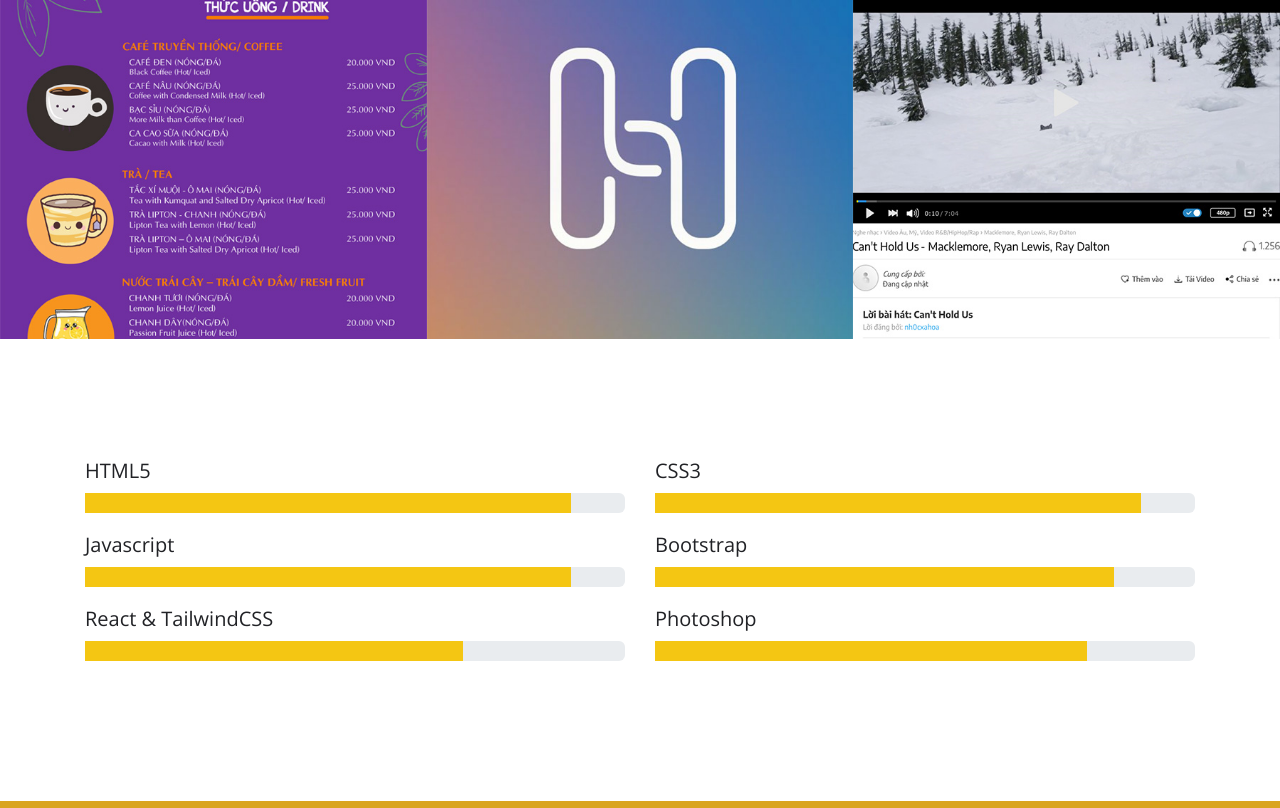
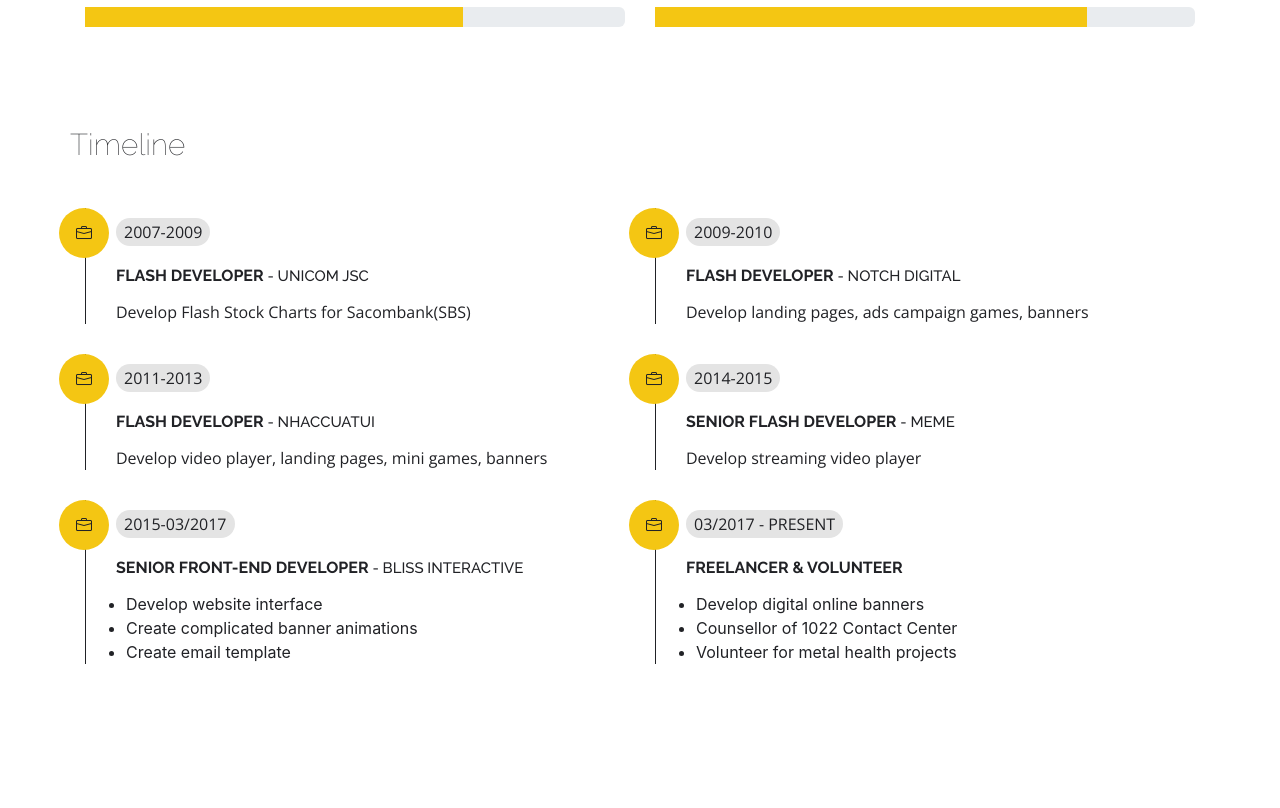
Before and after one commit to tqnhat/bbot, a website: page index.html in a window 1280 px wide. Shown: the part 1238-2046 px from the top of the page. Drawn offline with nearby package versions, Linux system fonts and the light colour scheme.

Commit message:
- Remove Skill on Menu - Move Skill & Timeline to About

```diff
--- a/index.html
+++ b/index.html
@@ -61,7 +61,6 @@
                         <li class="nav-item"><a class="smooth-scroll nav-link active" href="#home">home</a></li>
                         <li class="nav-item"><a class="smooth-scroll nav-link" href="#about">about</a></li>
                         <li class="nav-item"><a class="smooth-scroll nav-link" href="#portfolio">portfolio</a></li>
-                        <li class="nav-item"><a class="smooth-scroll nav-link" href="#skill">skill</a></li>
                         <li class="nav-item"><a class="smooth-scroll nav-link" href="#testimonials">testimonials</a></li>
                     </ul>
                 </div>
@@ -73,7 +72,6 @@
                             <li class="nav-item"><a class="smooth-scroll nav-link active" href="#home">home</a></li>
                             <li class="nav-item"><a class="smooth-scroll nav-link" href="#about">about</a></li>
                             <li class="nav-item"><a class="smooth-scroll nav-link" href="#portfolio">portfolio</a></li>
-                            <li class="nav-item"><a class="smooth-scroll nav-link" href="#skill">skill</a></li>
                             <li class="nav-item"><a class="smooth-scroll nav-link" href="#testimonials">testimonials</a></li>
                         </ul>
                     </div>
@@ -116,12 +114,15 @@
 
      <!--ABOUT-->
      <section id="about" class="section-about">
-        <div class="u-content-box-medium">
+        <div class="u-content-box-big">
             <div class="container">
                 <div class="row">
+                    <div class="horizontal-heading">
+                        <h5>About Me</h5>
+                        <h2>A Happy Developer</h2>
+                    </div>
                     <div class="col-sm-12">
                         <div class="about-text">
-                            <h2 class="horizontal-heading">A Happy Developer</h2>
                             <p>
                                 Technology can make life better. In particular, web applications play a large part in improving the quality of life.
                                 Therefore, I love to learn and apply new technologies to build web applications.
@@ -139,6 +140,191 @@
                         </div>
                     </div>
                 </div>
+                <!--SKILL-->
+                <div class="row">
+                    <div class="horizontal-heading u-margin-top-medium u-margin-bottom-small">
+                        <h2>Skills</h2>
+                    </div>
+                    <!--Skill 01-->
+                    <div class="col-sm-6">
+                        <div id="skill" class="skill">
+                            <h4>HTML5</h4>
+                            <div class="progress">
+                                <div class="progress-bar"
+                                    role="progressbar"
+                                    aria-valuenow="90"
+                                    aria-valuemin="0"
+                                    aria-valuemax="100"
+                                    style="width: 0%;">
+
+                                    <span>90%</span>
+                                </div>
+                            </div>
+                        </div>
+                    </div>
+                    <!--Skill 02-->
+                    <div class="col-sm-6">
+                        <div class="skill">
+                            <h4>CSS3</h4>
+                            <div class="progress">
+                                <div class="progress-bar"
+                                    role="progressbar"
+                                    aria-valuenow="90"
+                                    aria-valuemin="0"
+                                    aria-valuemax="100"
+                                    style="width: 0%;">
+
+                                    <span>90%</span>
+                                </div>
+                            </div>
+                        </div>
+                    </div>
+                    <!--Skill 03-->
+                    <div class="col-sm-6">
+                        <div class="skill">
+                            <h4>Javascript</h4>
+                            <div class="progress">
+                                <div class="progress-bar"
+                                    role="progressbar"
+                                    aria-valuenow="90"
+                                    aria-valuemin="0"
+                                    aria-valuemax="100"
+                                    style="width: 0%;">
+
+                                    <span>90%</span>
+                                </div>
+                            </div>
+                        </div>
+                    </div>
+                    <!--Skill 04-->
+                    <div class="col-sm-6">
+                        <div class="skill">
+                            <h4>Bootstrap</h4>
+                            <div class="progress">
+                                <div class="progress-bar"
+                                role="progressbar"
+                                    aria-valuenow="85"
+                                    aria-valuemin="0"
+                                    aria-valuemax="100"
+                                    style="width: 0%;">
+
+                                    <span>85%</span>
+                                </div>
+                            </div>
+                        </div>
+                    </div>
+                    <!--Skill 05-->
+                    <div class="col-sm-6">
+                        <div class="skill">
+                            <h4>React & TailwindCSS</h4>
+                            <div class="progress">
+                                <div class="progress-bar"
+                                role="progressbar"
+                                aria-valuenow="70"
+                                aria-valuemin="0"
+                                aria-valuemax="100"
+                                style="width: 0%;">
+
+                                <span>70%</span>
+                            </div>
+                            </div>
+                        </div>
+                    </div>
+                    <!--Skill 06-->
+                    <div class="col-sm-6">
+                        <div class="skill">
+                            <h4>Photoshop</h4>
+                            <div class="progress">
+                                <div class="progress-bar"
+                                    role="progressbar"
+                                    aria-valuenow="80"
+                                    aria-valuemin="0"
+                                    aria-valuemax="100"
+                                    style="width: 0%;">
+
+                                    <span>80%</span>
+                                </div>
+                            </div>
+                        </div>
+                    </div>
+                </div>
+                <!--SKILL END-->
+
+                <!-- TIMELINE -->
+                <div class="row">
+                    <div class="horizontal-heading u-margin-top-medium u-margin-bottom-small">
+                        <h2>Timeline</h2>
+                    </div>
+                    <div class="col-md-6 col-sm-12">
+                        <div class="timeline-item">
+                            <div class="tl-icon">
+                                <i class="bi bi-briefcase"></i>
+                            </div>
+                            <p class="tl-duration">2007-2009</p>
+                            <h5>Flash Developer <span> - Unicom JSC</span></h5>
+                            <p>Develop Flash Stock Charts for Sacombank(SBS)</p>
+                        </div>
+                    </div>
+                    <div class="col-md-6 col-sm-12">
+                        <div class="timeline-item">
+                            <div class="tl-icon">
+                                <i class="bi bi-briefcase"></i>
+                            </div>
+                            <p class="tl-duration">2009-2010</p>
+                            <h5>Flash Developer <span> - Notch Digital</span></h5>
+                            <p>Develop landing pages, ads campaign games, banners</p>
+                        </div>
+                    </div>
+                    <div class="col-md-6 col-sm-12">
+                        <div class="timeline-item">
+                            <div class="tl-icon">
+                                <i class="bi bi-briefcase"></i>
+                            </div>
+                            <p class="tl-duration">2011-2013</p>
+                            <h5>Flash Developer <span> - Nhaccuatui</span></h5>
+                            <p>Develop video player, landing pages, mini games, banners</p>
+                        </div>
+                    </div>
+                    <div class="col-md-6 col-sm-12">
+                        <div class="timeline-item">
+                            <div class="tl-icon">
+                                <i class="bi bi-briefcase"></i>
+                            </div>
+                            <p class="tl-duration">2014-2015</p>
+                            <h5>Senior Flash Developer <span> - Meme</span></h5>
+                            <p>Develop streaming video player</p>
+                        </div>
+                    </div>
+                    <div class="col-md-6 col-sm-12">
+                        <div class="timeline-item">
+                            <div class="tl-icon">
+                                <i class="bi bi-briefcase"></i>
+                            </div>
+                            <p class="tl-duration">2015-03/2017</p>
+                            <h5>Senior Front-end Developer <span> - Bliss Interactive</span></h5>
+                            <ul>
+                                <li>Develop website interface</li>
+                                <li>Create complicated banner animations</li>
+                                <li>Create email template</li>
+                            </ul>
+                        </div>
+                    </div>
+                    <div class="col-md-6 col-sm-12">
+                        <div class="timeline-item">
+                            <div class="tl-icon">
+                                <i class="bi bi-briefcase"></i>
+                            </div>
+                            <p class="tl-duration">03/2017 - Present</p>
+                            <h5>Freelancer & Volunteer</h5>
+                            <ul>
+                                <li>Develop digital online banners</li>
+                                <li>Counsellor of 1022 Contact Center</li>
+                                <li>Volunteer for metal health projects</li>
+                            </ul>
+                        </div>
+                    </div>
+                </div>
+                <!-- TIMELINE END-->
             </div>
         </div>
     </section>
@@ -252,136 +438,6 @@
     </section>
     <!--PORTFOLIO END-->
 
-    <!--SKILL-->
-    <section id="skill" class="section-skill">
-        <div class="u-content-box-big">
-            <div class="container">
-                <div class="row">
-                    <!--Skill 01-->
-                    <div class="col-sm-6">
-                        <div class="skill">
-                            <h4>HTML5</h4>
-                            <div class="progress">
-                                <div class="progress-bar"
-                                    role="progressbar"
-                                    aria-valuenow="90"
-                                    aria-valuemin="0"
-                                    aria-valuemax="100"
-                                    style="width: 0%;">
-
-                                    <span>90%</span>
-                                </div>
-                            </div>
-                        </div>
-                    </div>
-                    <!--Skill 02-->
-                    <div class="col-sm-6">
-                        <div class="skill">
-                            <h4>CSS3</h4>
-                            <div class="progress">
-                                <div class="progress-bar"
-                                    role="progressbar"
-                                    aria-valuenow="90"
-                                    aria-valuemin="0"
-                                    aria-valuemax="100"
-                                    style="width: 0%;">
-
-                                    <span>90%</span>
-                                </div>
-                            </div>
-                        </div>
-                    </div>
-                    <!--Skill 03-->
-                    <div class="col-sm-6">
-                        <div class="skill">
-                            <h4>Javascript</h4>
-                            <div class="progress">
-                                <div class="progress-bar"
-                                    role="progressbar"
-                                    aria-valuenow="90"
-                                    aria-valuemin="0"
-                                    aria-valuemax="100"
-                                    style="width: 0%;">
-
-                                    <span>90%</span>
-                                </div>
-                            </div>
-                        </div>
-                    </div>
-                    <!--Skill 04-->
-                    <div class="col-sm-6">
-                        <div class="skill">
-                            <h4>Bootstrap</h4>
-                            <div class="progress">
-                                <div class="progress-bar"
-                                role="progressbar"
-                                    aria-valuenow="85"
-                                    aria-valuemin="0"
-                                    aria-valuemax="100"
-                                    style="width: 0%;">
-
-                                    <span>85%</span>
-                                </div>
-                            </div>
-                        </div>
-                    </div>
-                    <!--Skill 05-->
-                    <div class="col-sm-6">
-                        <div class="skill">
-                            <h4>React & TailwindCSS</h4>
-                            <div class="progress">
-                                <div class="progress-bar"
-                                role="progressbar"
-                                aria-valuenow="70"
-                                aria-valuemin="0"
-                                aria-valuemax="100"
-                                style="width: 0%;">
-
-                                <span>70%</span>
-                            </div>
-                            </div>
-                        </div>
-                    </div>
-                    <!--Skill 06-->
-                    <div class="col-sm-6">
-                        <div class="skill">
-                            <h4>Photoshop</h4>
-                            <div class="progress">
-                                <div class="progress-bar"
-                                    role="progressbar"
-                                    aria-valuenow="80"
-                                    aria-valuemin="0"
-                                    aria-valuemax="100"
-                                    style="width: 0%;">
-
-                                    <span>80%</span>
-                                </div>
-                            </div>
-                        </div>
-                    </div>
-                </div>
-            </div>
-        </div>
-    </section>
-    <!--SKILL END-->
-
-    <!-- TIMELINE -->
-    <section id="timeline">
-        <div class="u-content-box-big">
-            <div class="container">
-                <div class="timeline-item">
-                    <div class="tl-icon">
-                        <i class="bi bi-briefcase"></i>
-                    </div>
-                    <p class="tl-duration">2007-2009</p>
-                    <h5>Flash Developer <span>Unicom</span></h5>
-                    <p>Lorem ipsum dolor sit amet consectetur adipisicing elit. Voluptatem quaerat odit fugiat! Voluptatibus illo facere explicabo distinctio natus sint adipisci, illum corrupti enim, vero voluptas fuga deleniti nemo necessitatibus aliquid?</p>
-                </div>
-            </div>
-        </div>
-    </section>
-    <!-- TIMELINE END-->
-
     <!-- TESTIMONIALS -->
     <section id="testimonials" class="section-testimonials">
         <div class="u-content-box-medium u-margin-top-medium">
--- a/sass/abstracts/_variables.scss
+++ b/sass/abstracts/_variables.scss
@@ -11,6 +11,7 @@ Colors :
 $color_moon_yellow  : #f4c613;
 $color_grey         : #212226;
 $color_white_smoke  : #f4f4f4;
+$color_white_smoke_2: #e4e4e4;
 $color_white        : #fff;
 $color_white_light_1: #eee;
 $color_black        : #000;
--- a/sass/base/_base.scss
+++ b/sass/base/_base.scss
@@ -34,13 +34,26 @@ p {
 }
 
 .horizontal-heading {
-    font-size: 2rem;
-    font-weight: 600;
+    margin-bottom: 1.5rem;
+    display: block;
+    width: 100%;
+    h5 {
+        font-size: 2rem;
+        font-weight: 500;
+        color: $color_moon_yellow;
+        text-transform: uppercase;
+        margin-bottom: 1rem;
+        word-spacing: 9px;
+    }
+    h2{
+        font-size: 3rem;
+        font-weight: 100;
+    }
 }
 
 .vertical-heading h5 {
     color: $color_moon_yellow;
-    font-size: 18px;
+    font-size: 2rem;
     text-transform: uppercase;
     font-weight: 500;
     word-spacing: 9px;
--- a/sass/components/_timeline.scss
+++ b/sass/components/_timeline.scss
@@ -1,14 +1,14 @@
-#timeline{
-    background-color: goldenrod;
+
 .timeline-item{
     position: relative;
     padding-left: 3rem;
-        border-left: 1p solid #000;
+    border-left: 1px solid $color_grey;
+    margin-bottom: 3rem;
     .tl-icon{
         position: absolute;
         left: -27px;
         top: 0;
-            background-color: aqua;
+        background-color: $color_moon_yellow;
         width: 50px;
         height: 50px;
         border-radius: 50%;
@@ -16,16 +16,38 @@
         align-items: center;
         justify-content: center;
         i{
-                font-size: 1.3rem;
+            font-size: 1.6rem;
         }
     }
     .tl-duration{
-            padding: .2rem .6rem;
-            background-color: aliceblue;
+        padding: 0.2rem 0.8rem;
+        margin-top: 1rem;
+        background-color: $color_white_smoke_2;
         border-radius: 15px;
         display: inline-block;
-            font-size: .8rem;
+        font-size: 1.6rem;
         text-transform: uppercase;
+        font-weight: 500;
+    }
+    h5{
+        padding: 1rem 0;
+        text-transform: uppercase;
+        font-size: 1.6rem;
+        font-weight: 600;
+        span{
+            color: $color_grey;
+            font-size: 1.5rem;
+            font-weight: 500;
+        }
+    }
+    p, ul li{
+        color: $color_grey;
+        font-size: 1.6rem;
+    }
+    ul {
+        padding-left: 1rem;
+        li{
+            text-decoration: none;
         }
     }
 }
```
Also changed, not shown: css/style.css, 1 other file. Lines whose indentation alone changed are shown as unchanged.
